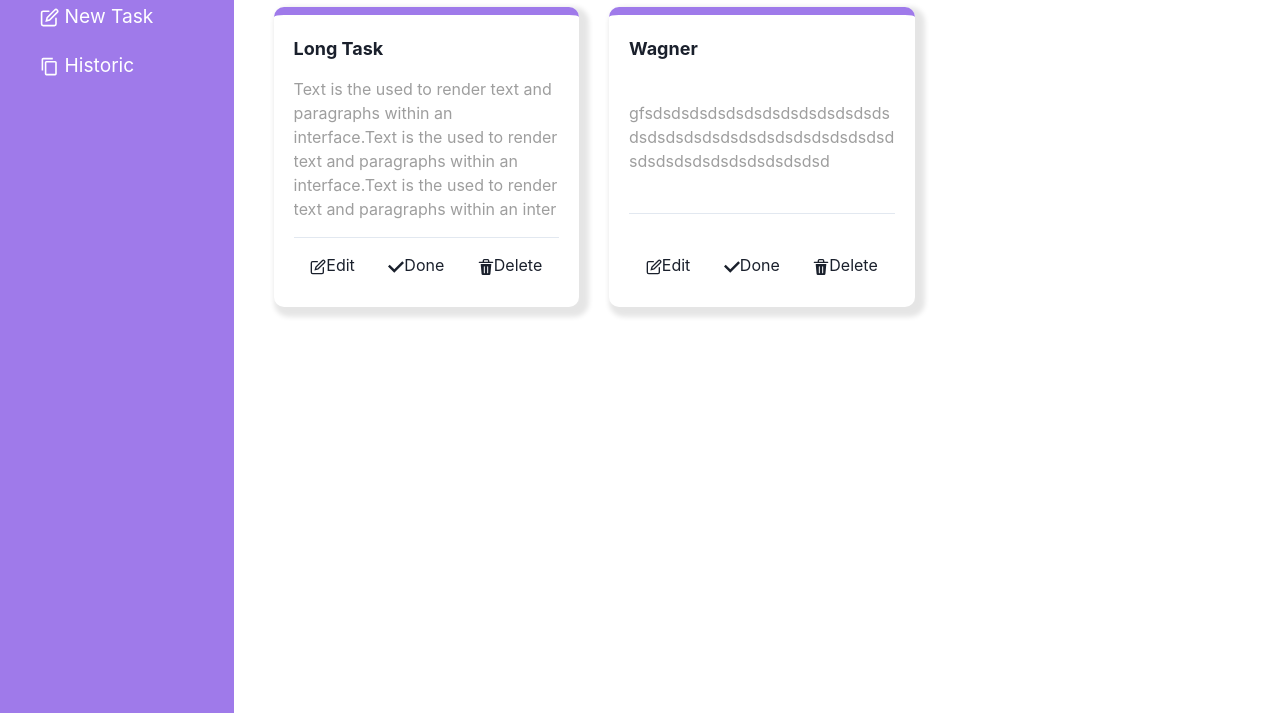
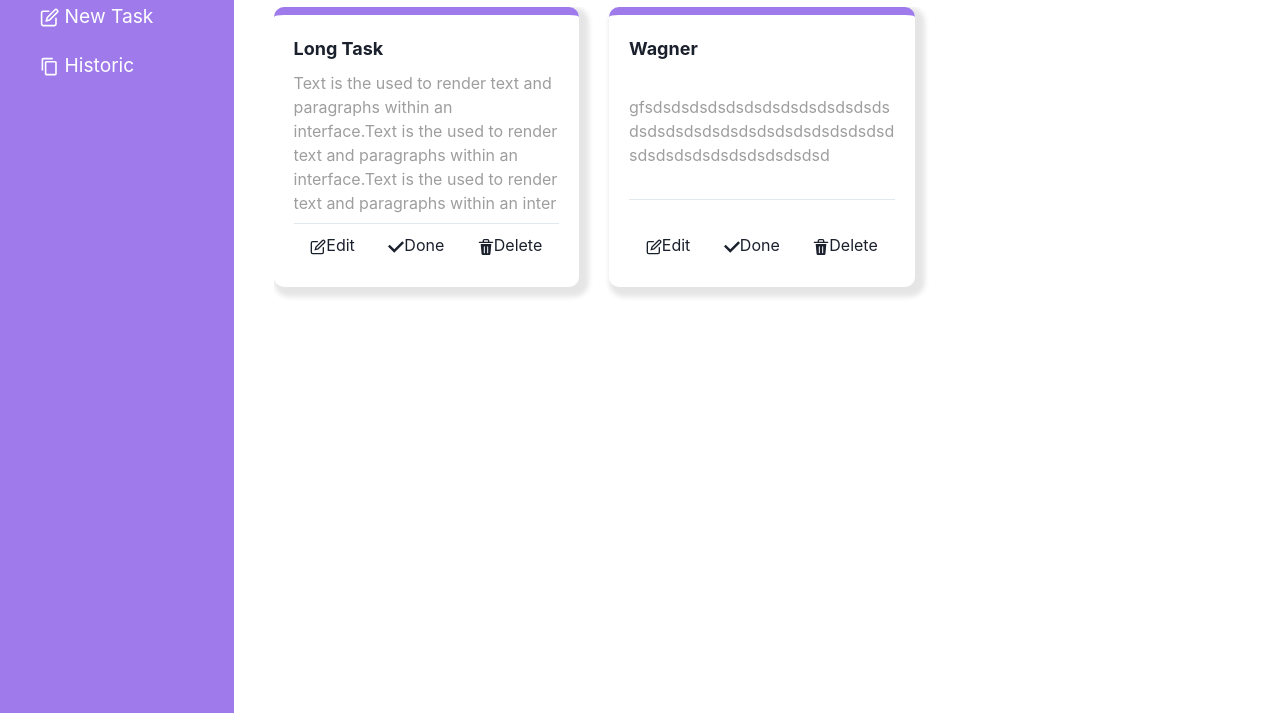
Before and after one commit to wagnerjunr/Todo-Tasks, a React app: page / in a window 1280 px wide. Shown: the part 87-800 px from the top of the page. Built offline with nearby package versions, Linux system fonts and the light colour scheme; data requests are answered from the project's data file.

Commit message:
Update layout.css

```diff
--- a/src/style/layout.css
+++ b/src/style/layout.css
@@ -44,6 +44,8 @@ li{
     grid-auto-rows: 300px;
     grid-gap: 30px;
     margin: 10px;
+    height: 80vh;
+    overflow-y: auto;
 }
 
 .grid-item{
@@ -55,6 +57,7 @@ li{
     border-color: #9f7aea;
     border-radius: 10px;
     padding: 20px;
+    margin-bottom: 20px;
 }
 .title{
     display: flex;
```
